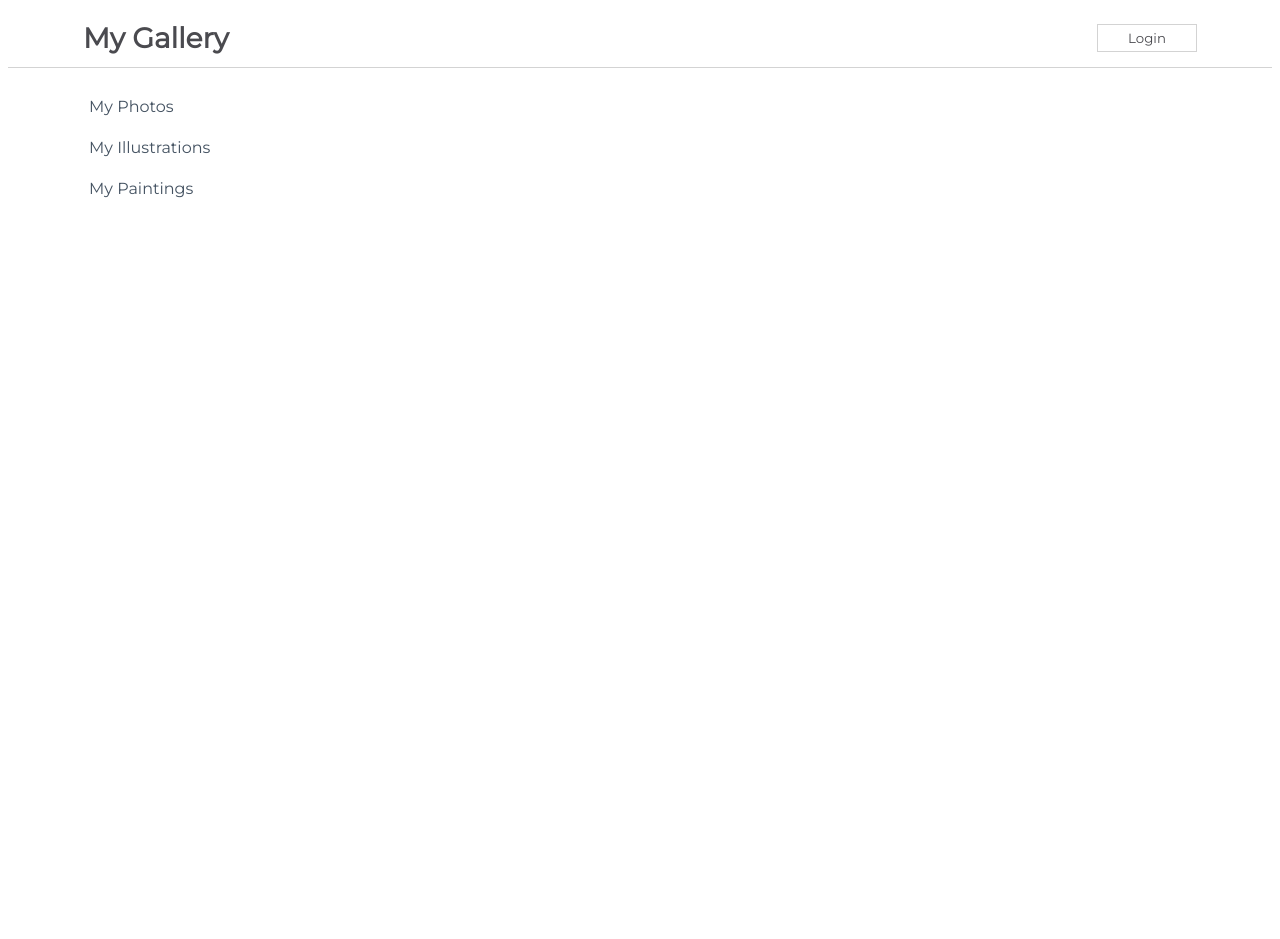
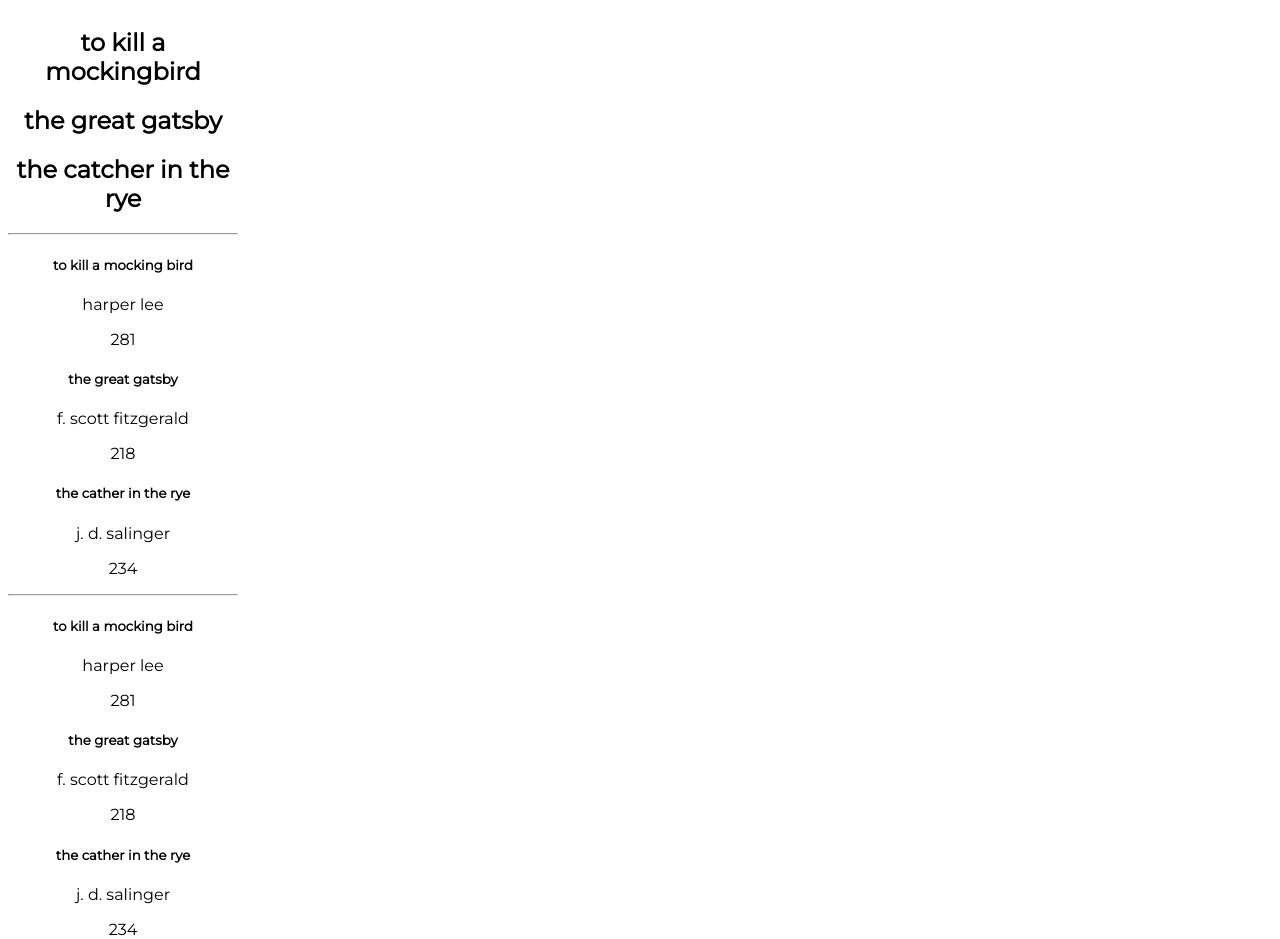
Before and after one commit to SophieTiger/react-functional-components, a React (Create React App) app in the folder my-app/: page / in a window 1280 px wide. Before the commit the page ends 816 px from the top, so only its background shows below. Built offline with nearby package versions, Linux system fonts and the light colour scheme.

Commit message:
Add rendering list function component and a book child component

```diff
--- a/my-app/src/App.js
+++ b/my-app/src/App.js
@@ -2,13 +2,15 @@ import css from './App.module.css';
 import Sidebar from "./components/Sidebar"
 import NavBarSimple from "./components/NavBarSimple"
 import NavBarForm from './components/NavBarForm';
+import RenderingLists from './components/RenderingLists';
 
 function App() {
   return (
     <div className={css.App}>
-      < Sidebar />
+      {/* < Sidebar /> */}
       {/* < NavBarSimple /> */}
-      <NavBarForm />
+      {/* <NavBarForm /> */}
+      <RenderingLists />
     </div>
   );
 }
--- /dev/null
+++ b/my-app/src/components/Book.js
@@ -0,0 +1,14 @@
+import React from 'react'
+
+function Book(props) {
+    const book = props.book
+    return (
+        <div>
+            <h5>{book.title}</h5>
+            <p>{book.author}</p>
+            <p>{book.pages}</p>
+        </div>
+    )
+}
+
+export default Book
--- /dev/null
+++ b/my-app/src/components/RenderingLists.js
@@ -0,0 +1,54 @@
+import React from 'react'
+import Book from './Book'
+
+function RenderingLists() {
+    const bookList = [
+        'to kill a mockingbird',
+        'the great gatsby',
+        'the catcher in the rye'
+    ]
+
+    const books = [
+        {
+            title: 'to kill a mocking bird',
+            author: 'harper lee',
+            pages: 281
+        },
+        {
+            title: 'the great gatsby',
+            author: 'f. scott fitzgerald',
+            pages: 218
+        },
+        {
+            title: 'the cather in the rye',
+            author: 'j. d. salinger',
+            pages: 234
+        }
+    ]
+    return (
+        <div>
+            {bookList.map(book => {
+                return <h2>{book}</h2>
+            })}
+            <hr />
+            {
+                books.map(book => {
+                    return (
+                        <div>
+                            <h5>{book.title}</h5>
+                            <p>{book.author}</p>
+                            <p>{book.pages}</p>
+                        </div>
+                    )
+                })
+            }
+            <hr/>
+
+            {books.map(book => {
+                return <Book book={book}/>
+            })}
+        </div>
+    )
+}
+
+export default RenderingLists
```
